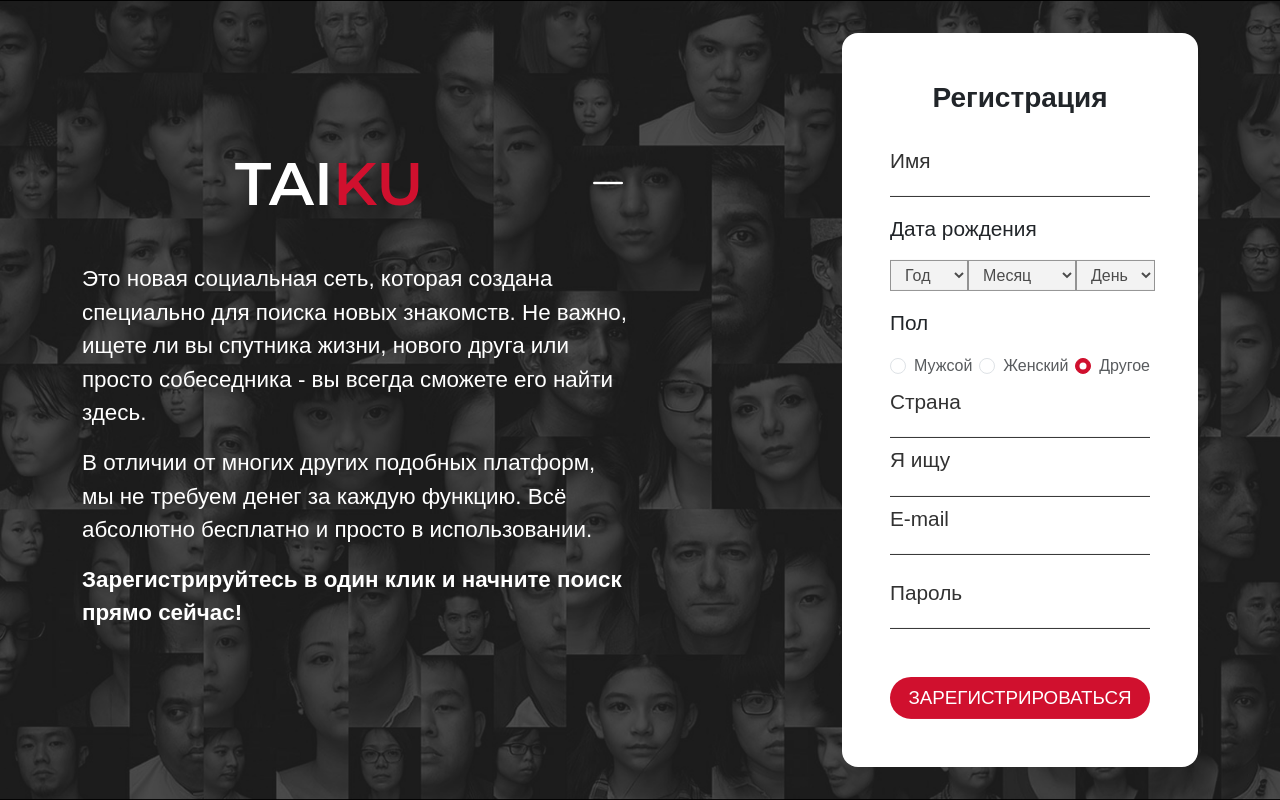
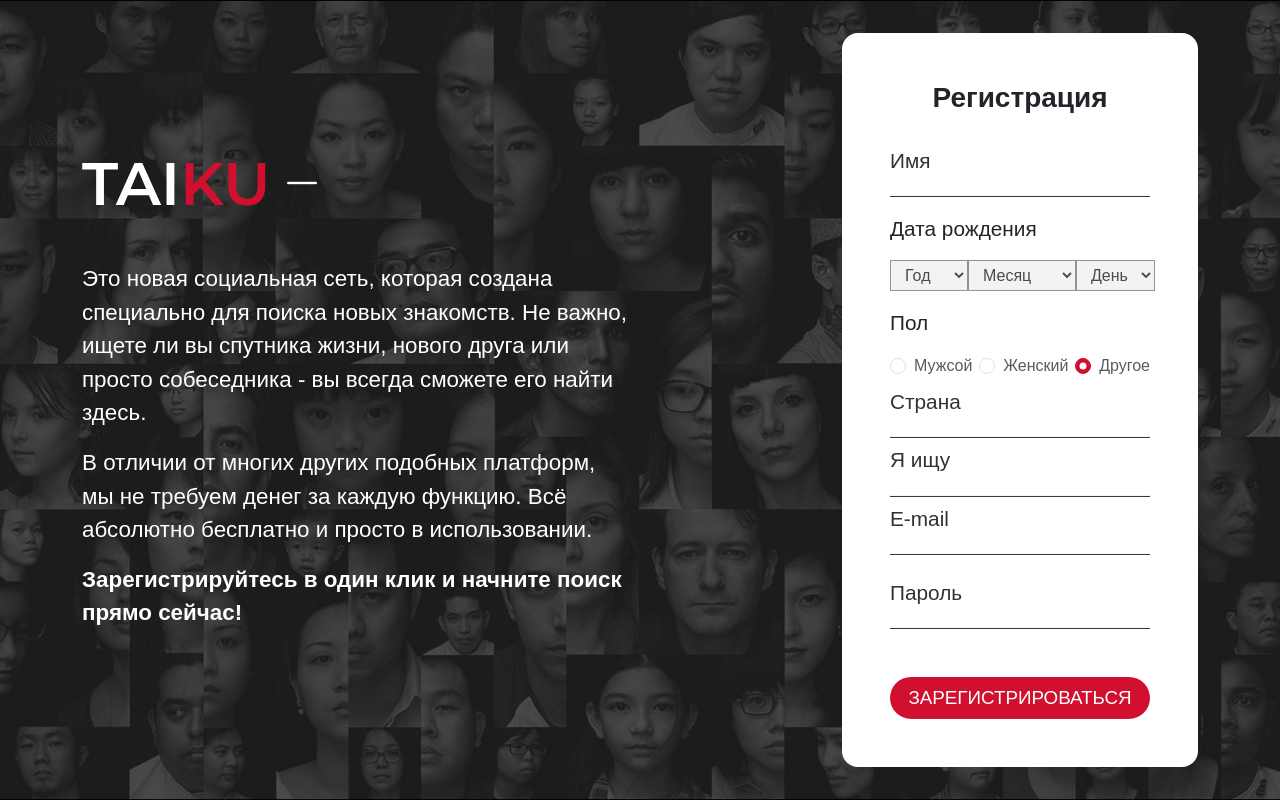
Before and after one commit to arofatnizamova/taiku, a plain HTML site: page registration.html in a window 1280 px wide. Drawn offline with nearby package versions, Linux system fonts and the light colour scheme; a web font is replaced by a local one.

Commit message:
chore: fixed logo

```diff
--- a/registration.html
+++ b/registration.html
@@ -24,7 +24,7 @@
                     <div class="col-lg-6 col-10">
                         <div class="w-100 h-100 d-flex text-white flex-column justify-content-center fs-paragraph text-lg-start text-center">
                             <div class="mb-lg-5 mb-3 d-flex align-items-center">
-                                <img src="icons/logo.svg" alt="" class="img-fluid logo d-lg-inline d-block mx-auto">
+                                <img src="icons/logo.svg" alt="" class="img-fluid logo d-lg-inline d-block mx-lg-0 mx-auto">
                                 <i class="bi bi-dash-lg fs-1 ms-3 d-lg-inline d-none"></i>
                             </div>
                             <p>Это новая социальная сеть, которая создана специально для поиска новых знакомств. Не важно, ищете ли вы спутника жизни, нового друга или просто собеседника - вы всегда сможете его найти здесь.</p>
```
